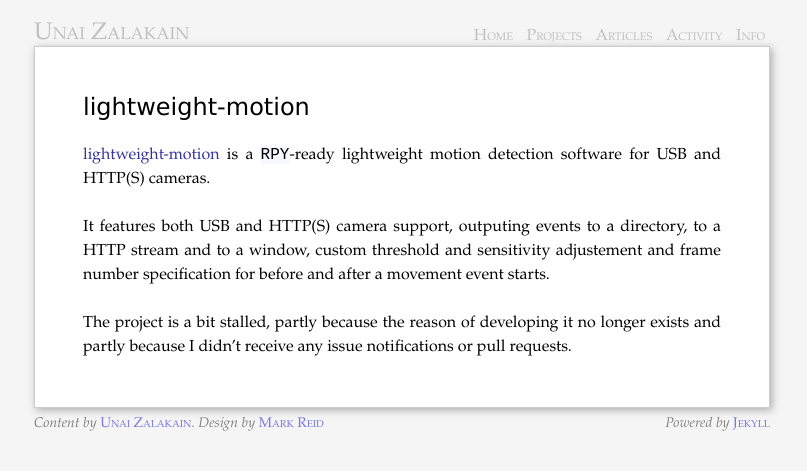
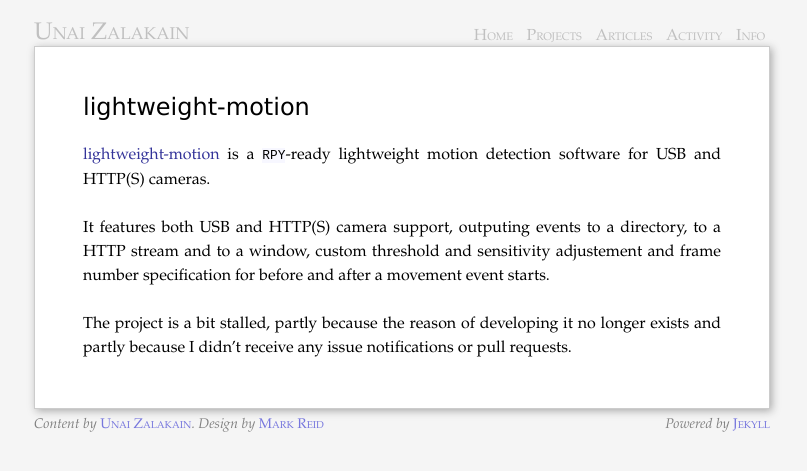
Before and after one commit to ashleyh/unaizalakain.github.io, a Jekyll site: the page built from projects/lwm/index.md, in a window 1280 px wide. Shown: the top 471 px of the page, without its empty margins (238-1045 px from the left). Built offline with Jekyll 4.4.1, drawn with Linux system fonts in a browser that asks for light colours.

Commit message:
Change ``code`` style

```diff
--- a/assets/css/screen.css
+++ b/assets/css/screen.css
@@ -341,8 +341,8 @@ pre:hover {
 code {
 	font-size: 1em;
 	background-color: #f7f7ff;
-	line-height: 1.4em;
 }
+p > code { font-size: .8em; }
 pre > code {
 	background-color: transparent;
 }
```
